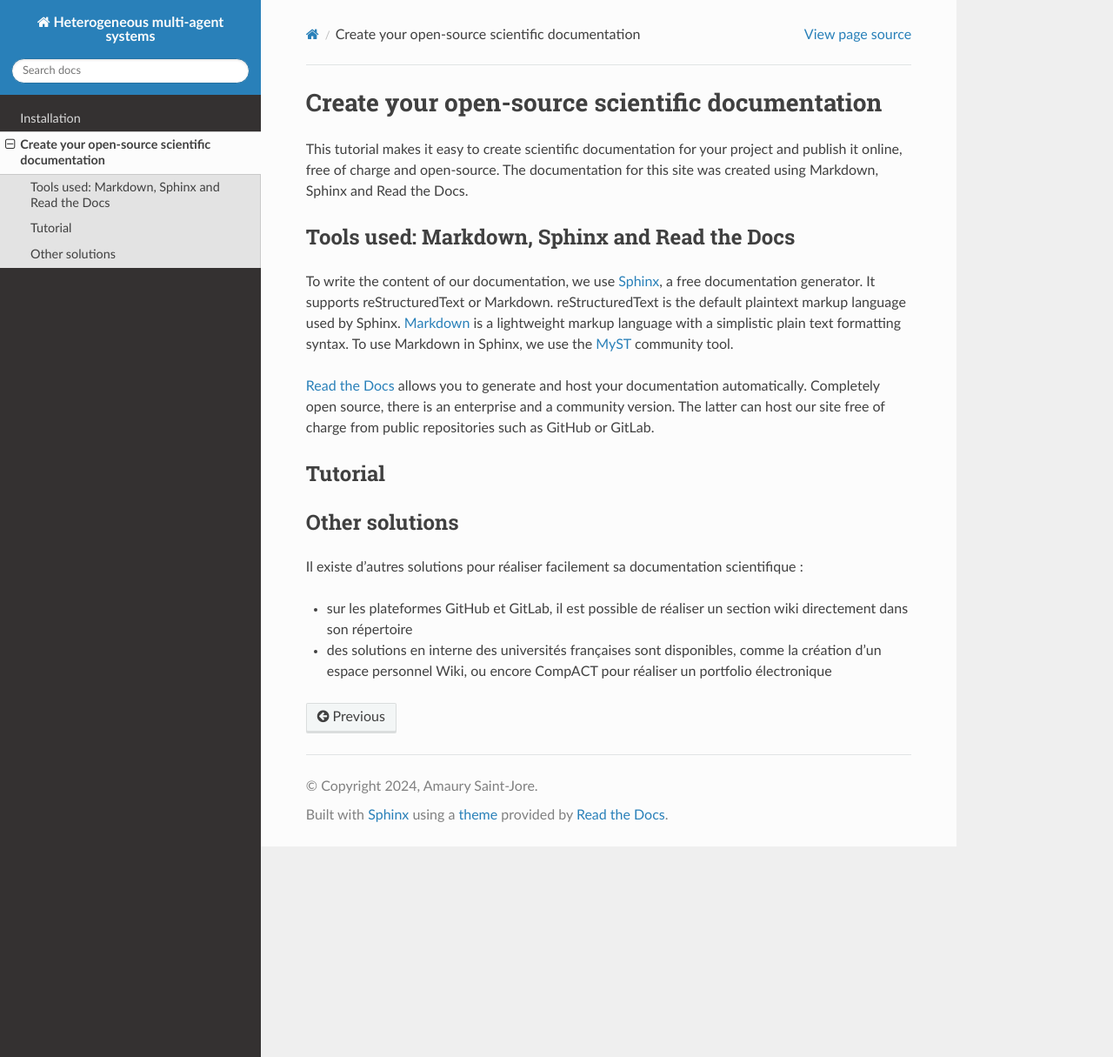
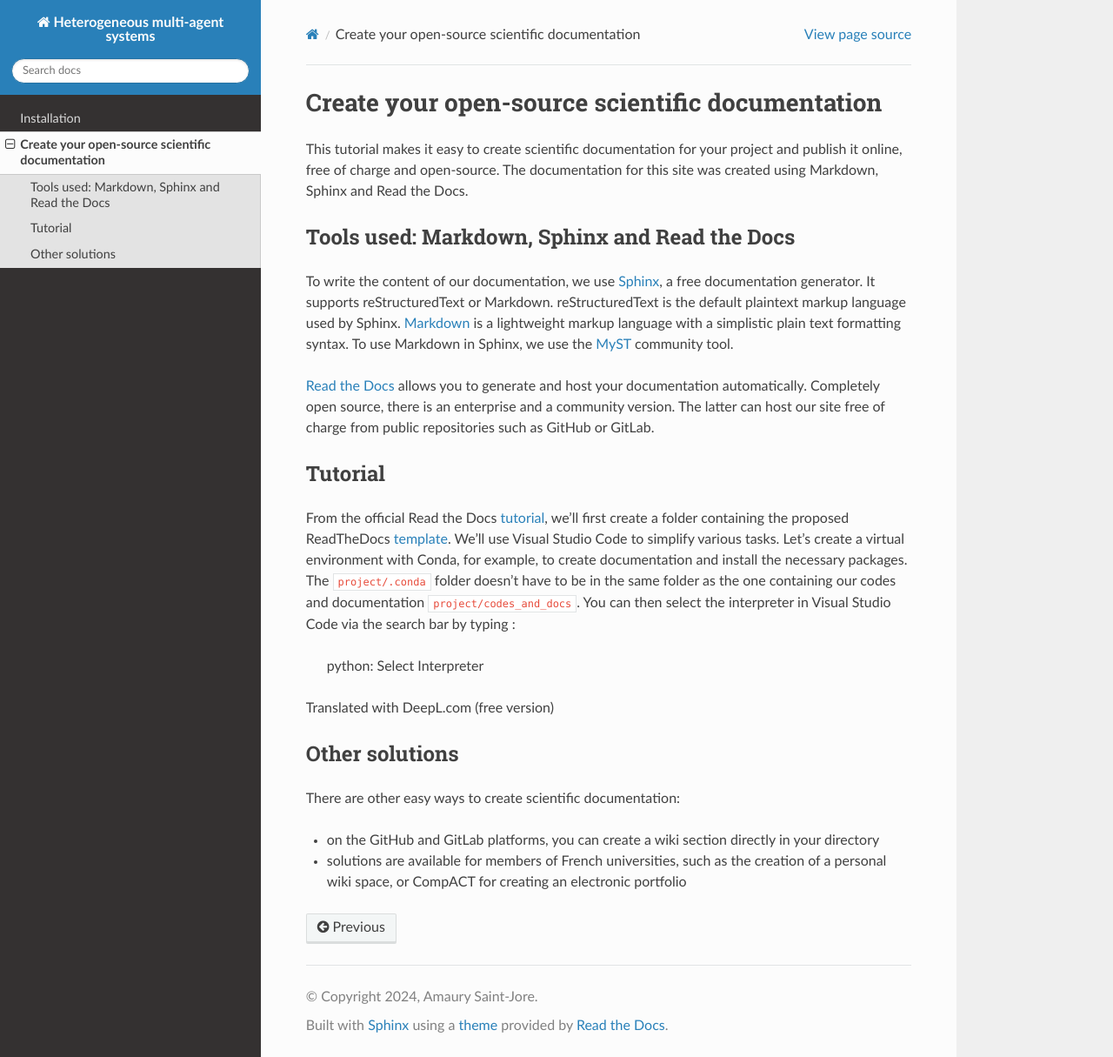
Before and after one commit to Amaury-SJ/heterogeneous-multi-agent-systems, a Sphinx documentation site: the page built from docs/source/create_your_doc.md, in a window 1280 px wide and 1215 px high. Shown: the whole window at 87% size. Built offline with Sphinx 7.4.7 and the Read the Docs theme 2.0.0, drawn with Linux system fonts in a browser that asks for light colours; pages that are not in the unit, such as notebooks, are missing from menus.

Commit message:
add text

```diff
--- a/docs/source/create_your_doc.md
+++ b/docs/source/create_your_doc.md
@@ -12,15 +12,21 @@ reStructuredText is the default plaintext markup language used by Sphinx. [Markd
 
 ## Tutorial
 
+From the official Read the Docs [tutorial], we'll first create a folder containing the proposed ReadTheDocs [template].
+We'll use Visual Studio Code to simplify various tasks. Let's create a virtual environment with Conda, for example, to create documentation and install the necessary packages. The `project/.conda` folder doesn't have to be in the same folder as the one containing our codes and documentation `project/codes_and_docs`. You can then select the interpreter in Visual Studio Code via the search bar by typing :
+>python: Select Interpreter
 
+Translated with DeepL.com (free version)
 
 ## Other solutions
 
-Il existe d'autres solutions pour réaliser facilement sa documentation scientifique :
-- sur les plateformes GitHub et GitLab, il est possible de réaliser un section wiki directement dans son répertoire
-- des solutions en interne des universités françaises sont disponibles, comme la création d'un espace personnel Wiki, ou encore CompACT pour réaliser un portfolio électronique
+There are other easy ways to create scientific documentation:
+- on the GitHub and GitLab platforms, you can create a wiki section directly in your directory
+- solutions are available for members of French universities, such as the creation of a personal wiki space, or CompACT for creating an electronic portfolio
 
 [MyST]: https://mystmd.org/
 [Markdown]: https://www.markdownguide.org/
 [Sphinx]: https://sphinx-tutorial.readthedocs.io/
 [Read the Docs]: https://docs.readthedocs.io/en/stable/
+[tutorial]: https://docs.readthedocs.io/en/stable/tutorial/index.html
+[template]: https://github.com/readthedocs/tutorial-template/
```
